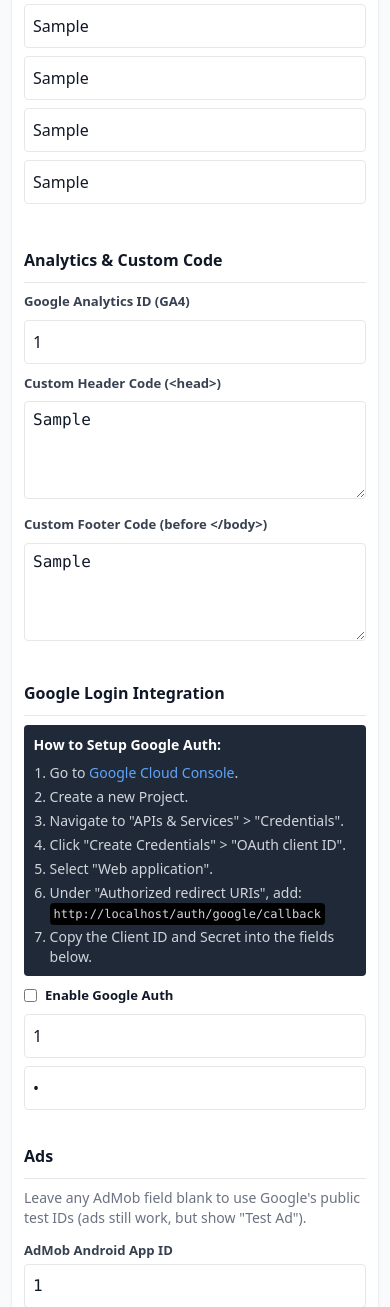
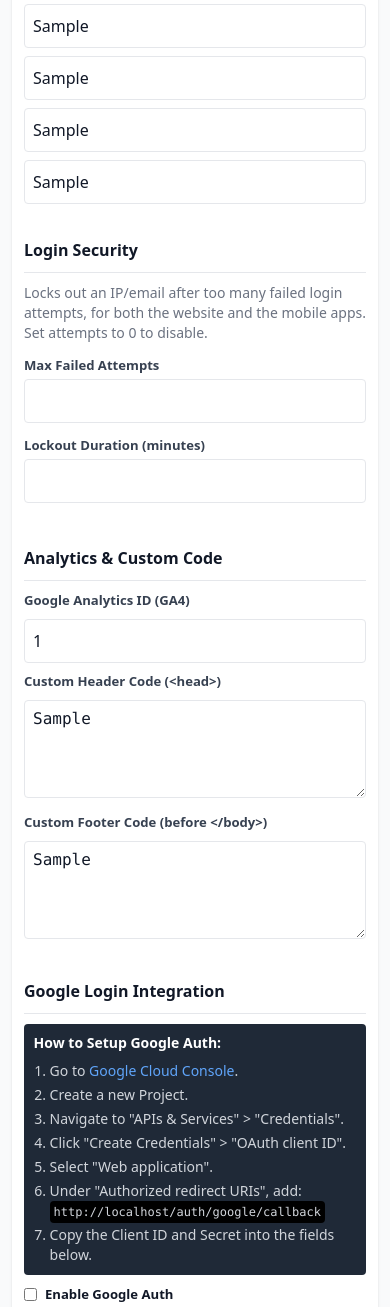
Before and after one commit to philmorehost/solo-reel, a PHP site: template web/admin/templates/settings.php in a window 390 px wide. Shown: the part 1205-2512 px from the top of the page. Run offline with PHP 8.4, Linux system fonts and the light colour scheme; the template is opened without the code that fills it: most values are stand-ins (such as "Sample title", 1, 10 or a date in 2020); grey boxes marked "Sample" are stand-in pictures; data that the repository does not hold is empty; some libraries are stand-ins or nearby versions.

Commit message:
Wire up brute-force login protection, fix cron documentation gaps
- Added App\Core\BruteForce: records every login attempt (login_attempts
  table already existed in schema but nothing wrote to it) and rejects
  further attempts once an IP/email hits the configurable threshold within
  a configurable lockout window. Wired into both real login entry points —
  web (AuthController::login, shared by regular users and admins) and the
  mobile API (Api\AuthController::login).
- Admin Settings: added a "Login Security" card (max attempts, lockout
  minutes; 0 attempts disables it) and new site_config keys via migration
  017. Also fixed the Cron Jobs Setup section, which only listed 2 of the
  now-5 actual cron scripts — added Weekly Bonus (needed for the bonus_coins
  fix to actually credit users), Login Attempts Cleanup, and Session File
  Cleanup, each as new cron/*.php scripts.
- CPANEL_DEPLOY.md: removed the generate-sitemap.php reference (sitemap is
  generated live per-request by SeoController, not from a cron job — this
  was stale/aspirational documentation describing a file that never
  existed), added the weekly bonus and video queue jobs it was missing, and
  pointed the "Brute Force" checklist item at the settings section that now
  actually exists.

Co-Authored-By: Claude Sonnet 5 <noreply@anthropic.com>

```diff
--- a/web/admin/controllers/SettingsController.php
+++ b/web/admin/controllers/SettingsController.php
@@ -28,7 +28,8 @@ class SettingsController {
                 'android_app_link', 'ios_app_link',
                 'admob_android_app_id', 'admob_android_rewarded_unit_id',
                 'admob_ios_app_id', 'admob_ios_rewarded_unit_id',
-                'google_adsense_client_id', 'ads_txt_content', 'ad_campaign_days'
+                'google_adsense_client_id', 'ads_txt_content', 'ad_campaign_days',
+                'max_login_attempts', 'lockout_duration_minutes'
             ];
 
             // Handle Branding Uploads (Logo & Favicon)
--- a/web/admin/templates/settings.php
+++ b/web/admin/templates/settings.php
@@ -96,6 +96,17 @@
                                 <div class="mb-2"><input type="text" name="social_twitter" value="<?= htmlspecialchars($settings['social_twitter'] ?? '') ?>" placeholder="Twitter/X URL" class="w-full border rounded px-3 py-2"></div>
                                 <div class="mb-2"><input type="text" name="social_instagram" value="<?= htmlspecialchars($settings['social_instagram'] ?? '') ?>" placeholder="Instagram URL" class="w-full border rounded px-3 py-2"></div>
                                 <div class="mb-4"><input type="text" name="social_tiktok" value="<?= htmlspecialchars($settings['social_tiktok'] ?? '') ?>" placeholder="TikTok URL" class="w-full border rounded px-3 py-2"></div>
+
+                                <h2 class="text-xl font-bold mt-8 mb-4 border-b pb-2">Login Security</h2>
+                                <p class="text-sm text-gray-500 mb-3">Locks out an IP/email after too many failed login attempts, for both the website and the mobile apps. Set attempts to 0 to disable.</p>
+                                <div class="mb-3">
+                                    <label class="block text-gray-700 font-bold mb-1 text-sm">Max Failed Attempts</label>
+                                    <input type="number" name="max_login_attempts" min="0" value="<?= htmlspecialchars($settings['max_login_attempts'] ?? '5') ?>" class="w-full border rounded px-3 py-2">
+                                </div>
+                                <div class="mb-4">
+                                    <label class="block text-gray-700 font-bold mb-1 text-sm">Lockout Duration (minutes)</label>
+                                    <input type="number" name="lockout_duration_minutes" min="1" value="<?= htmlspecialchars($settings['lockout_duration_minutes'] ?? '15') ?>" class="w-full border rounded px-3 py-2">
+                                </div>
                             </div>
 
                             <!-- Right Column -->
@@ -194,6 +205,32 @@
                                     </code>
                                 </div>
 
+                                <div class="bg-gray-800 rounded-lg p-5 border border-gray-700">
+                                    <h3 class="font-bold text-white mb-2">Weekly Bonus</h3>
+                                    <p class="text-gray-400 text-sm mb-2">Credits every active user's weekly bonus coins. Must run once, right at the start of each week.</p>
+                                    <code class="block bg-black text-green-400 p-3 rounded text-sm font-mono">
+0 0 * * 1 /usr/bin/php <?= dirname($_SERVER['SCRIPT_FILENAME']) ?>/cron/weekly_bonus.php >> <?= dirname(dirname($_SERVER['SCRIPT_FILENAME'])) ?>/logs/weekly-bonus.log 2>&1
+                                    </code>
+                                </div>
+
+                                <div class="bg-gray-800 rounded-lg p-5 border border-gray-700">
+                                    <h3 class="font-bold text-white mb-2">Login Attempts Cleanup</h3>
+                                    <p class="text-gray-400 text-sm mb-2">Prunes old brute-force login records (see Login Security above) so the table doesn't grow forever. Runs daily.</p>
+                                    <code class="block bg-black text-green-400 p-3 rounded text-sm font-mono">
+0 4 * * * /usr/bin/php <?= dirname($_SERVER['SCRIPT_FILENAME']) ?>/cron/cleanup-login-attempts.php >> <?= dirname(dirname($_SERVER['SCRIPT_FILENAME'])) ?>/logs/cleanup-login-attempts.log 2>&1
+                                    </code>
+                                </div>
+
+                                <div class="bg-gray-800 rounded-lg p-5 border border-gray-700">
+                                    <h3 class="font-bold text-white mb-2">Session File Cleanup</h3>
+                                    <p class="text-gray-400 text-sm mb-2">Only needed if your host disables PHP's own automatic session garbage collection. Purges stale session files. Runs hourly.</p>
+                                    <code class="block bg-black text-green-400 p-3 rounded text-sm font-mono">
+0 * * * * /usr/bin/php <?= dirname($_SERVER['SCRIPT_FILENAME']) ?>/cron/cleanup-sessions.php >> <?= dirname(dirname($_SERVER['SCRIPT_FILENAME'])) ?>/logs/cleanup-sessions.log 2>&1
+                                    </code>
+                                </div>
+
+                                <p class="text-xs text-gray-500">Note: the sitemap (<code><?= (isset($_SERVER['HTTPS']) ? "https" : "http") . "://$_SERVER[HTTP_HOST]/sitemap.xml" ?></code>) is generated live on every request, not from a cron job — no cron entry needed for it.</p>
+
                                 <div class="bg-gray-800 p-4 rounded text-sm text-gray-400">
                                     <p class="font-bold text-amber-400 mb-1">To add cron jobs via cPanel:</p>
                                     <ol class="list-decimal ml-4 space-y-1">
--- /dev/null
+++ b/web/schema/017_brute_force_protection.sql
@@ -0,0 +1,5 @@
+-- Brute-force login protection thresholds (App\Core\BruteForce reads these;
+-- the login_attempts table already exists from 001_initial_schema_mysql.sql
+-- but nothing wrote to it until this feature was wired up).
+INSERT IGNORE INTO `site_config` (`setting_key`, `setting_value`) VALUES ('max_login_attempts', '5');
+INSERT IGNORE INTO `site_config` (`setting_key`, `setting_value`) VALUES ('lockout_duration_minutes', '15');
```
Also changed, not shown: CPANEL_DEPLOY.md (+17 -7 lines), web/app/controllers/Api/AuthController.php (+7 -0 lines), web/app/controllers/AuthController.php (+9 -0 lines), web/app/core/BruteForce.php (added, +56 -0 lines), web/cron/cleanup-login-attempts.php (added, +22 -0 lines), web/cron/cleanup-sessions.php (added, +22 -0 lines).
